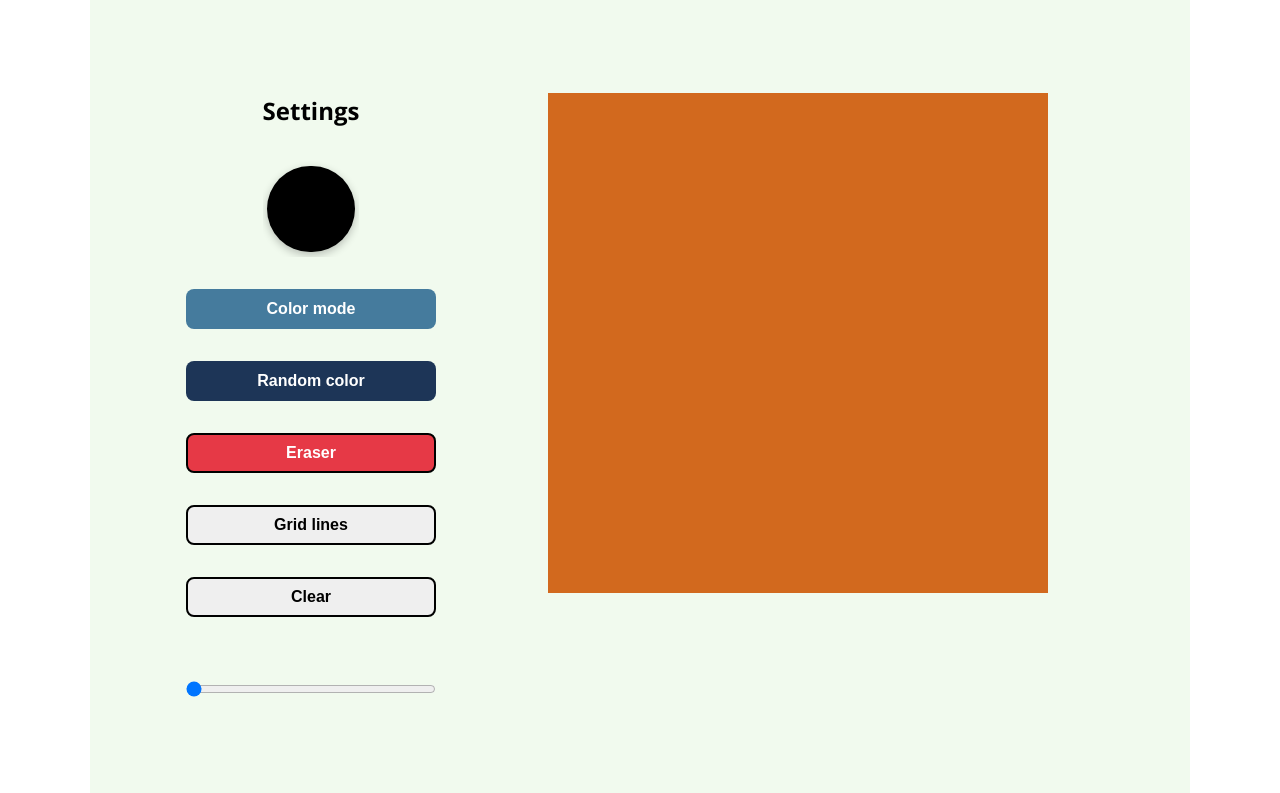
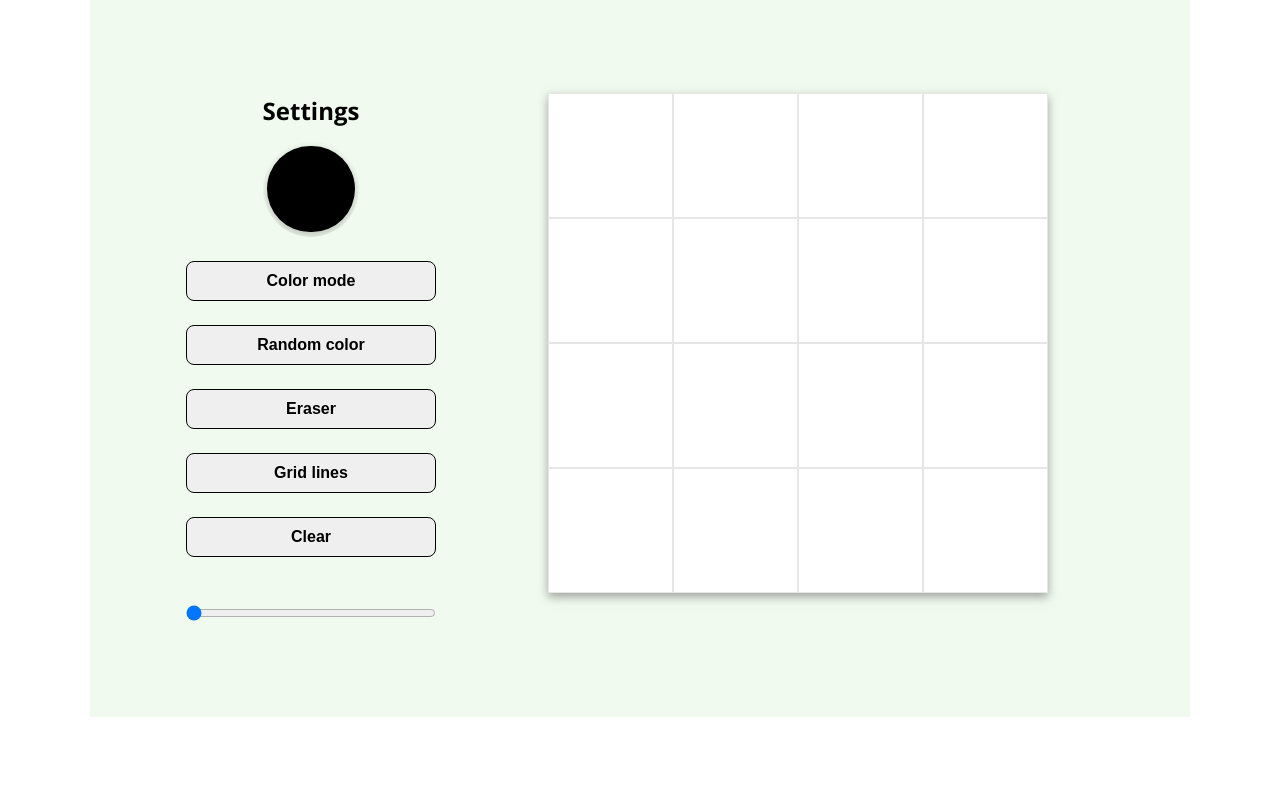
Before and after one commit to Denselle0311/etch-a-sketch, a plain HTML site: page index.html in a window 1280 px wide. Shown: the part 75-868 px from the top of the page. After the commit the page ends 800 px from the top, so only its background shows below. Drawn offline with nearby package versions, Linux system fonts and the light colour scheme.

Commit message:
style buttons

```diff
--- a/styles/style.css
+++ b/styles/style.css
@@ -41,32 +41,52 @@
     width: 250px;
     flex-direction: column;
     align-items: center;
-    gap: 2rem;
+    gap: 1.5rem;
+  }
+  .settings :first-child {
+    margin-bottom: -.75rem;
   }
 
   .container {
     display: grid;
     width: 500px;
     height: 500px;
-    grid-template: repeat(1 , 1fr);
-    background-color: chocolate;
+    grid-template-columns: repeat(4, 1fr);
+    grid-template-rows: repeat(4, 1fr);
+    background-color: white;
+    box-shadow: 0px 4px 9px 0px rgba(92,92,92,0.55);
   }
 
   button {
     width: 100%;
-    border: 2px solid black;
+    border: 1px solid black;
     height: 2.5rem;
     border-radius: 8px;
     font-weight: 600;
     font-size: 1rem;
     cursor: pointer;
   }
+  button:hover {
+    background-color: a8dadc;
+    color: f1faee;
+    border: none;
+  }
+  button.active {
+    background-color: 457b9d;
+  }
+
   input[type=color] {
     appearance: none;
     width: 6rem;
     height: 6rem;
+    border-radius: 50%;
     border: none;
     background-color: f1faee;
+    cursor: pointer;
+  }
+  input[type=color]:hover {
+    transform: scale(1.1);
+
   }
   input[type='color']::-webkit-color-swatch {
     border: none;
@@ -78,19 +98,7 @@
     width: 100%;
   }
 
-  #color-mode {
-    background-color: 457B9D;
-    color: white;
-    border: none;
+  .grid-item {
+    border: 1px solid #e2e2e2d5;
+    user-select: none;
   }
-
-  #rnd-color {
-    background-color: 1D3557;
-    color: white;
-    border: none;
-  }
-
-  #eraser {
-    background-color: E63946;
-    color: white;
-  }
```
